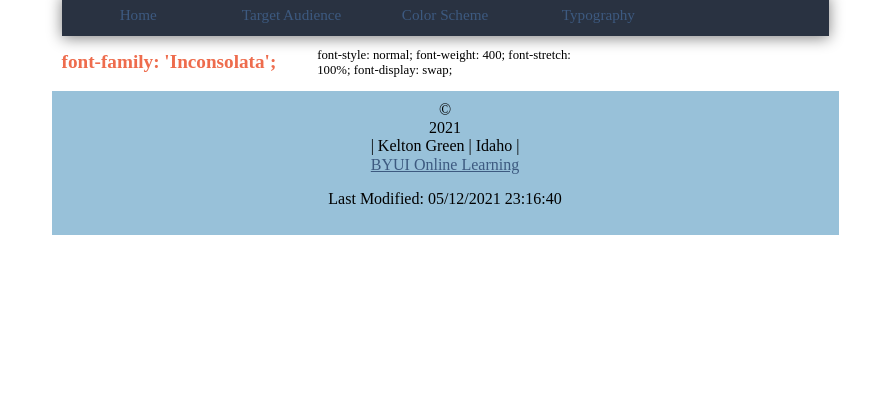
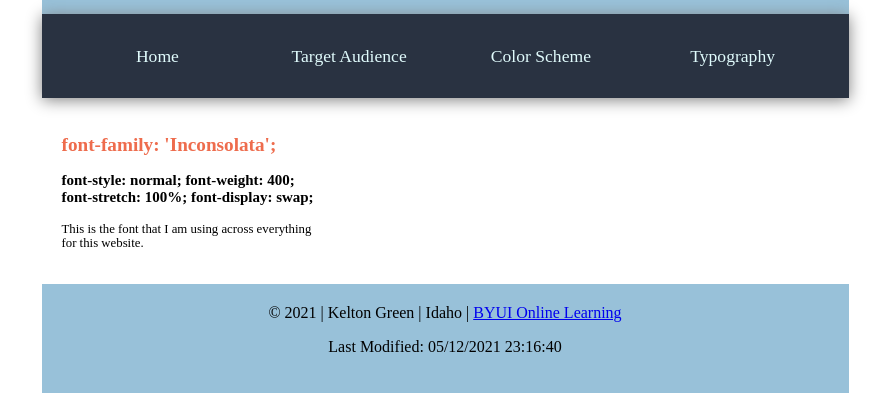
Before and after one commit to giuseppeAT/giuseppeat.github.io, a plain HTML site: page lesson3/typography.html in a window 1280 px wide. Shown: the part 429-822 px from the top of the page, without its empty margins (195-1085 px from the left). Before the commit the page ends 800 px from the top, so only its background shows below. Drawn offline with nearby package versions, Linux system fonts and the light colour scheme.

Commit message:
w03 fix1

```diff
--- a/lesson3/css/medium.css
+++ b/lesson3/css/medium.css
@@ -2,11 +2,7 @@
 @media only screen and (min-width: 37.5em) {
 		nav ul { display: flex; }
 		nav ul li { flex: 1 1 100%; }
-	nav ul {
-				display: grid;
-				grid-template-columns: repeat(5, 1fr);
-				grid-template-columns: repeat(auto-fill, minmax(130px, 1fr));
-			}
+
 	nav a {
 		font-size: 1rem;
 	}
--- a/lesson3/css/small.css
+++ b/lesson3/css/small.css
@@ -4,14 +4,21 @@ body {
 }
 
 
-header,
-footer {
+header {
 	background-color: #98c1d9;
 	display: flex;
 	flex-flow: column;
 	align-items: center;
 	justify-content: center;
 	padding: 10px;
+}
+
+footer{
+    margin: 1.5rem;
+    padding: 1rem;
+    background-color: #98c1d9;
+    color: black;
+	text-align: center;
 }
 
 /* phone or baseline views **************************/
@@ -21,16 +28,13 @@ main,
 footer {
 	max-width: 767px;
 	margin: auto;
+	padding: 20px;
 }
 h1 {
 	font-size: 2rem;
 }
 h2 {
 	color: #ee6c4d;
-}
-
-a:link {
-    color: #3d5a80;
 }
 
 nav {
@@ -44,7 +48,7 @@ nav ul {
 	padding: 0;
 	overflow: hidden;
 }
-nav ul li a {
+nav a {
 	display: block;
 	color: #e0fbfc;
 	text-align: center;
--- a/lesson3/typography.html
+++ b/lesson3/typography.html
@@ -25,7 +25,7 @@
       <h2>Expressing the Skies Feelings</h2>
       <img
         src="images/iconfinder_applications-science_28735.png"
-        alt="Weather Logo"
+        alt="Sun through the Clouds"
       />
     </header>
     <nav>
@@ -45,13 +45,17 @@
       </ul>
     </nav>
     <main>
-      <h2>font-family: 'Inconsolata';</h2>
-      <p>
-        font-style: normal;
-        font-weight: 400;
-        font-stretch: 100%;
-        font-display: swap;
-      </p>
+      <section>
+        <h2>font-family: 'Inconsolata';</h2>
+        <h3>
+          font-style: normal; font-weight: 400; font-stretch: 100%;
+          font-display: swap;
+        </h3>
+        <p>
+          This is the font that I am using across everything
+          for this website.
+        </p>
+      </section>
     </main>
     <footer>
       &copy; <span id="theyear"></span> | Kelton Green | Idaho |
```
Also changed, not shown: lesson3/color-scheme.html (+1 -4 lines), lesson3/index.html (+5 -4 lines), lesson3/target-audience.html (+3 -3 lines).
